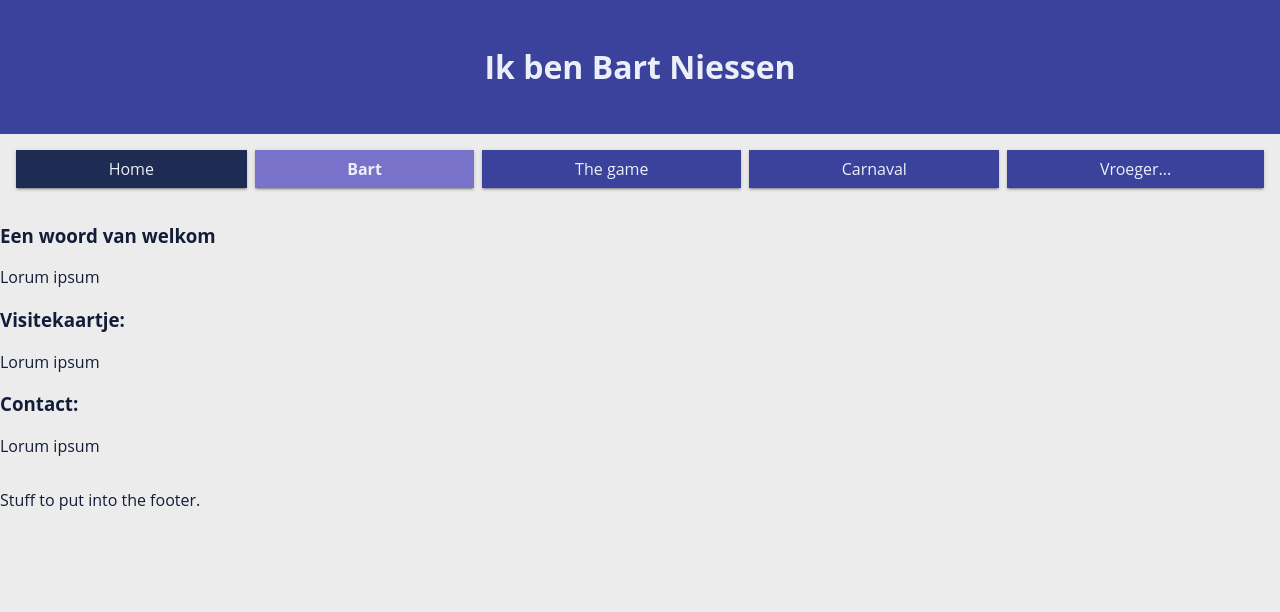
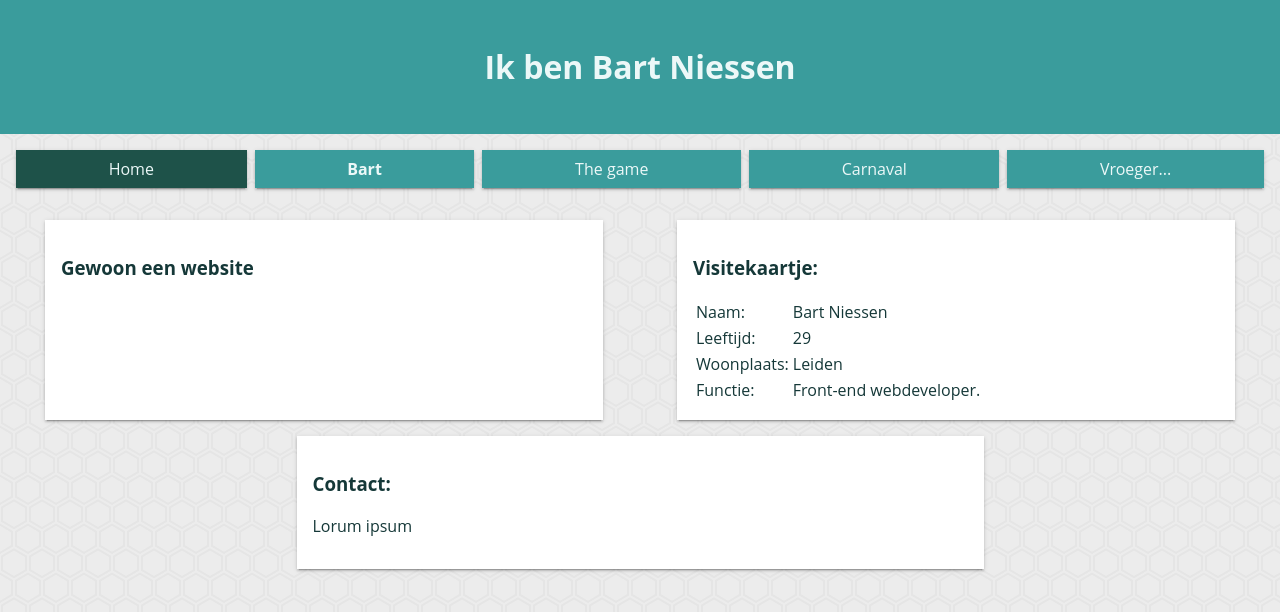
Before and after one commit to Brutusn/Website, a website: page index.html in a window 1280 px wide. Both pictures are taken after a click on the item "Home". Drawn offline with Linux system fonts and the light colour scheme.

Commit message:
And more added to the site..

```diff
--- /dev/null
+++ b/css/aside.less
@@ -0,0 +1,10 @@
+aside {
+    background-color: fade(@lighter2, 50%);
+    color: @light-text;
+    margin-top: @normal;
+    padding: @normal;
+    text-align: center;
+    width: 100%;
+    align-self: flex-start;
+
+}
--- a/css/base.less
+++ b/css/base.less
@@ -3,10 +3,14 @@
 html, body {
     margin: 0;
     padding: 0;
+    height: 100%;
 }
 
 body {
     background-color: @lightgray;
+    background-image: url(../img/hexagons.svg);
+    background-attachment: fixed;
+
     font: @font;
     color: @dark-text;
 }
@@ -19,5 +23,5 @@ body {
 @import "header.less";
 @import "nav.less";
 @import "main.less";
-@import "footer.less";
+@import "aside.less";
 @import "mediaqueries.less";
--- a/css/config.less
+++ b/css/config.less
@@ -4,8 +4,9 @@
 
 // COLOURS
 @lightgray: #ECECEC;
+@fullwhite: #FFFFFF;
 
-@base-color: hsl(235, 46%, 42%);
+@base-color: hsl(180, 46%, 42%);
 @complement1: spin(@base-color, 180);
 @complement2: darken(spin(@base-color, 180), 5%);
 @lighter1: lighten(spin(@base-color, 5), 10%);
@@ -16,8 +17,8 @@
 @header-color: @base-color;
 @header-hover: @complement2;
 
-@dark-text: hsl(225, 50%, 15%);
-@light-text: hsl(225, 50%, 95%);
+@dark-text: hsl(hue(@base-color), saturation(@base-color), 15%);
+@light-text: hsl(hue(@base-color), saturation(@base-color), 95%);
 
 // FONTS
 @font-size: 16px;
@@ -28,6 +29,7 @@
 // SIZES
 @base-size: 1em;
 
+@double: @base-size * 2;
 @bigger: @base-size * 1.5;
 @big: @base-size * 1.25;
 @normal: @base-size;
--- a/css/main.less
+++ b/css/main.less
@@ -1,8 +1,25 @@
 main {
-    display: flex;
-    flex-flow: column wrap;
+    //
 }
 
-article:not(.article-active) {
-    display: none;
+article {
+    padding: @half;
+    display: flex;
+    height: 100%;
+    flex-flow: row wrap;
+    justify-content: space-around;
+
+    &:not(.article-active) {
+        display: none;
+    }
 }
+
+.card {
+    background-color: @fullwhite;
+    flex: .25 1 500px;
+
+    padding: @normal;
+    margin: @half;
+
+    .z-depth-2dp;
+}
--- a/css/nav.less
+++ b/css/nav.less
@@ -1,10 +1,12 @@
 nav {
     width: 100%;
+    margin: 0;
+    padding: @half;
 }
 .tabs {
     list-style: none;
-    padding: 0;
-    margin: @normal @normal @half @normal;
+    padding: @quart;
+    margin: 0;
 
     display: flex;
     flex-flow: row wrap;
@@ -15,7 +17,7 @@ nav {
     background-color: @header-color;
     color: @light-text;
     padding: @half @threequart;
-    margin-bottom: @half;
+    margin: @quart;
     cursor: pointer;
     flex: .2 0 auto;
 
@@ -28,14 +30,10 @@ nav {
         background-color: @header-hover;
         .z-depth(6);
     }
-    &:not(:last-of-type) {
-        margin-right: @half;
-    }
 }
 
 .emphasize {
     font-weight: bold;
-    background-color: @lighter2;
 }
 .tab-active {
     background-color: @darker2;
--- a/index.html
+++ b/index.html
@@ -21,7 +21,7 @@
 </head>
 <body>
     <header>
-        <h1 class="header-h1">Ik ben Bart Niessen</h1>
+        <h1 id="header-title" class="header-h1">Ik ben Bart Niessen</h1>
     </header>
     <nav>
         <ul id="tab-wrap" class="tabs">
@@ -34,56 +34,62 @@
     </nav>
     <main>
         <article id="landing" class="article-active">
-            <section>
-                <h1>Een woord van welkom</h1>
-                <p>Lorum ipsum</p>
+            <section class="card">
+                <h1>Gewoon een website</h1>
+                <p></p>
             </section>
-            <section>
+            <section class="card">
                 <h1>Visitekaartje:</h1>
-                <p>Lorum ipsum</p>
+                <table>
+                    <tr><td>Naam:</td><td>Bart Niessen</td></tr>
+                    <tr><td>Leeftijd:</td><td class="set-age">29</td></tr>
+                    <tr><td>Woonplaats:</td><td>Leiden</td></tr>
+                    <tr><td>Functie:</td><td>Front-end webdeveloper.</td></tr>
+                </table>
             </section>
-            <section>
+            <section class="card">
                 <h1>Contact:</h1>
                 <p>Lorum ipsum</p>
             </section>
         </article>
         <article id="whois">
-            <section>
+            <section class="card">
                 <h1>Wie is Bart Niessen:</h1>
                 <p>Lorum ipsum</p>
             </section>
-            <section>
+            <section class="card">
                 <h1>Kort CV:</h1>
                 <p>Lorum ipsum</p>
             </section>
-            <section>
+            <section class="card">
                 <h1>Social media en Bart:</h1>
                 <p>Lorum ipsum</p>
             </section>
         </article>
         <article id="the-game">
-            <section>
+            <section class="card">
                 <h1>The game:</h1>
                 <p>Lorum ipsum</p>
             </section>
-            <section>
+            <section class="card">
                 <h1>Uitleg:</h1>
                 <p>Lorum ipsum</p>
             </section>
         </article>
         <article id="carnaval">
-            <section>
+            <section class="card">
                 <h1>Carnaval voor de leek:</h1>
             </section>
         </article>
         <article id="nostalgie">
-            <section>
+            <section class="card">
                 <h1>Dit zijn allemaal dingen van vroeger:</h1>
             </section>
         </article>
+        <!--<aside>
+            <p>Some links..
+                .</p>
+        </aside>-->
     </main>
-    <footer>
-        <p>Stuff to put into the footer.</p>
-    </footer>
 </body>
 </html>
--- a/js/script.js
+++ b/js/script.js
@@ -1,17 +1,15 @@
-const tabs = document.getElementById("tab-wrap").children;
+const tabs = document.getElementById("tab-wrap").children,
+    tabActive = "tab-active",
+    articleActive = "article-active";
 
+// What happens when you click a tab..
 function tabClick () {
-    const article = this.getAttribute("data-article"),
-        aClass = "tab-active";
+    const article = this.getAttribute("data-article");
 
     location.hash = article;
 
-    removeClasses(aClass);
-    this.classList.add(aClass);
-}
-
-for (let i = 0; i < tabs.length; i++) {
-    tabs[i].addEventListener("click", tabClick);
+    removeClasses(tabActive);
+    this.classList.add(tabActive);
 }
 
 // Simple function that removes classes based on the given class name.
@@ -25,22 +23,67 @@ function removeClasses (classname) {
 
 // Function that runs to check the location hash and enables the according tab.
 function hashParser () {
-    const hash = location.hash.replace("#", ""),
-        aClass = "article-active";
-
-        console.info(hash);
+    const hash = location.hash.replace("#", "");
 
     if (hash) {
         article = document.getElementById(hash);
 
         if (article) {
-            removeClasses(aClass);
-            article.classList.add(aClass);
+            removeClasses(articleActive);
+            article.classList.add(articleActive);
+
+            // And tab..
+            removeClasses(tabActive);
+            tabs[0].parentNode.querySelector(`[data-article="${hash}"]`).classList.add(tabActive);
         }
     }
 }
 
+// Function to calculate age from a data, plus action to take if date is current
+// Date in format DD-MM-YYYY (AND NO OTHER FFS!)
+function getAge (date, onDate) {
+    // Manual parse to avoid inconsistancies with Date.parse implementation.
+    const unparsedArr = date.split("-"),
+        history = new Date(+unparsedArr[2], (+unparsedArr[1] - 1), (+unparsedArr[0] + 1)),
+        today = new Date(),
+        tY = today.getUTCFullYear(),
+        hY = history.getUTCFullYear(),
+        tM = today.getUTCMonth(),
+        hM = history.getUTCMonth(),
+        tD = today.getUTCDate(),
+        hD = history.getUTCDate();
+
+    let age = tY - hY,
+        month = tM - hM;
+
+    if (month < 0 || (month === 0 && (tD < hD))) {
+        age--;
+    }
+
+    if (onDate) {
+        if (tM === hM && tD === hD) {
+            onDate(age);
+        }
+    }
+    return age;
+}
+
+for (let i = 0; i < tabs.length; i++) {
+    tabs[i].addEventListener("click", tabClick);
+}
 // Execute as soon as the script is parsed, a hash could be available;
 hashParser();
 // Look for hash changes (tab click);
 window.addEventListener("hashchange", hashParser);
+
+// Sets age specific to my birthday (31-03-1987);
+(function setAge() {
+    const elems = document.getElementsByClassName("set-age"),
+        currentAge = getAge("31-03-1987", (age) => {
+            document.getElementById("header-title").textContent = `FEEST! Ik ben vandaag ${age} geworden!`;
+        });
+
+    for (let i = 0; i < elems.length; i++) {
+        elems[i].textContent = currentAge;
+    }
+})();
--- /dev/null
+++ b/scripts/build.js
@@ -0,0 +1 @@
+// TODO
```
Also changed, not shown: css/css.min.css, css/footer.less (deleted), img/hexagons.svg (added).
